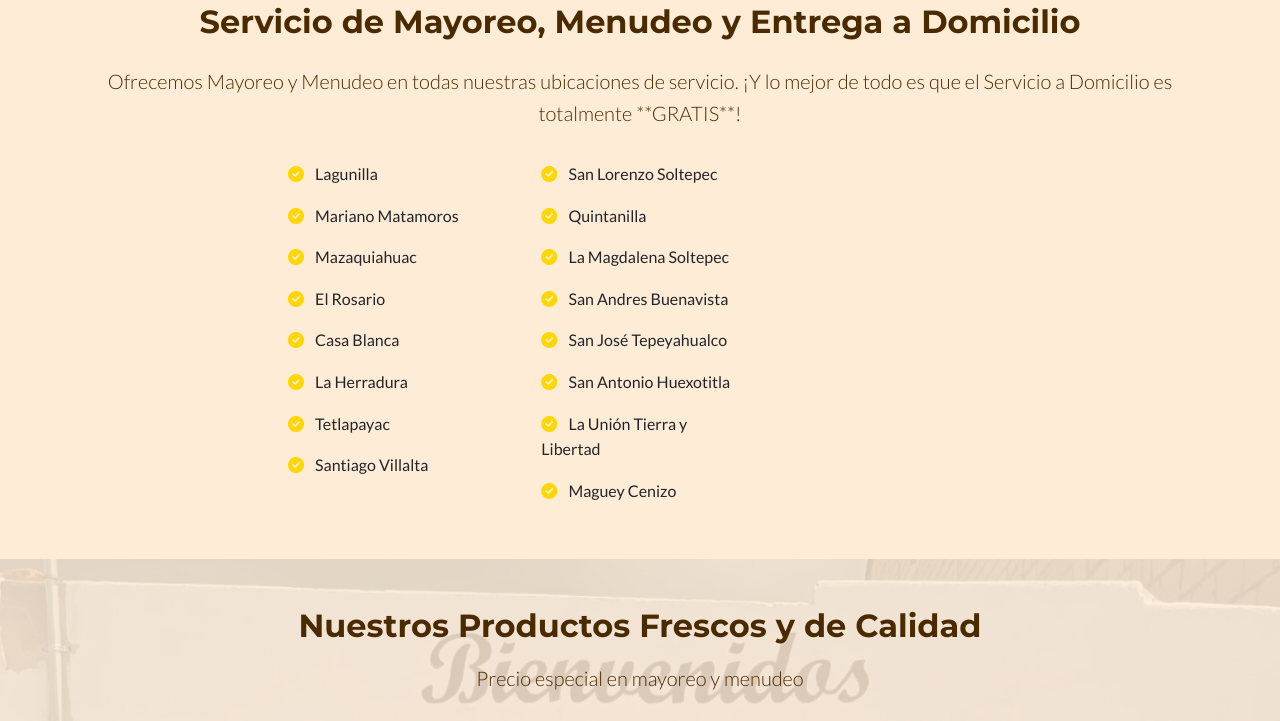
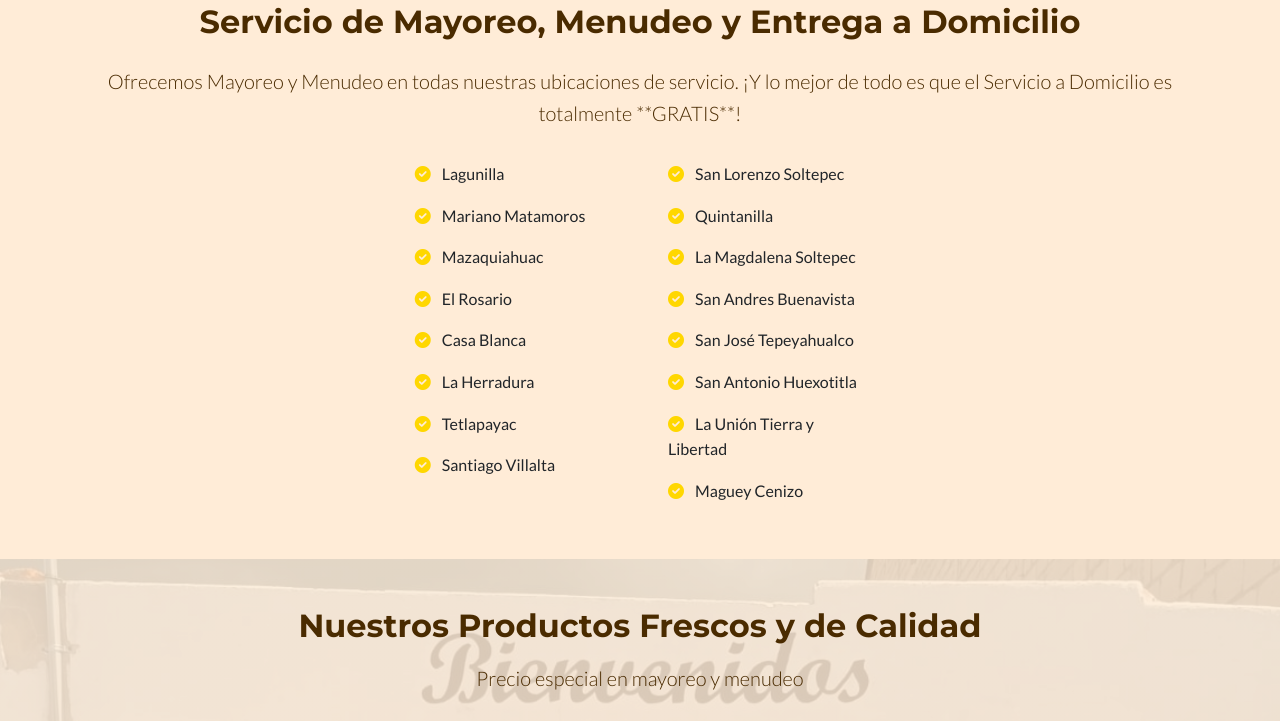
Before and after one commit to gaboxx29/polleria-luci-web, a plain HTML site: page index.html in a window 1280 px wide. Shown: the part 1780-2501 px from the top of the page. Drawn offline with nearby package versions, Linux system fonts and the light colour scheme.

Commit message:
cambio 5
centrado

```diff
--- a/index.html
+++ b/index.html
@@ -106,7 +106,8 @@
             ¡Y lo mejor de todo es que el Servicio a Domicilio es totalmente **GRATIS**!
         </p>
         <div class="row justify-content-center text-start">
-                <div class="col-lg-8"> <div class="row">
+            <div class="col-lg-8">
+                <div class="row justify-content-center">
                     <div class="col-md-4">
                         <ul class="list-group list-group-flush text-dark-brown animate__animated animate__fadeInUp reveal reveal-delay-0.4s">
                             <li class="list-group-item bg-transparent border-0"><i class="fas fa-check-circle text-gold me-2"></i> Lagunilla</li>
```
Lines whose indentation alone changed are shown as unchanged.
